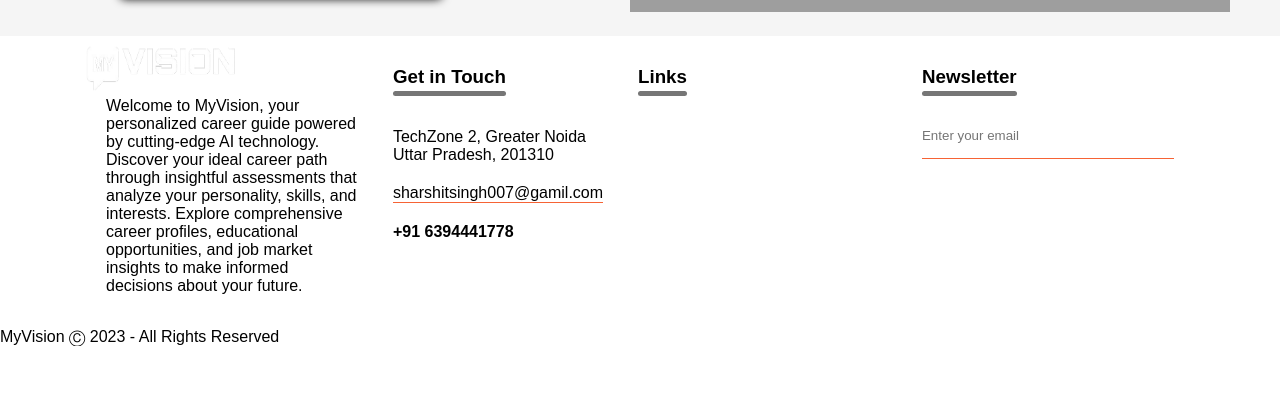
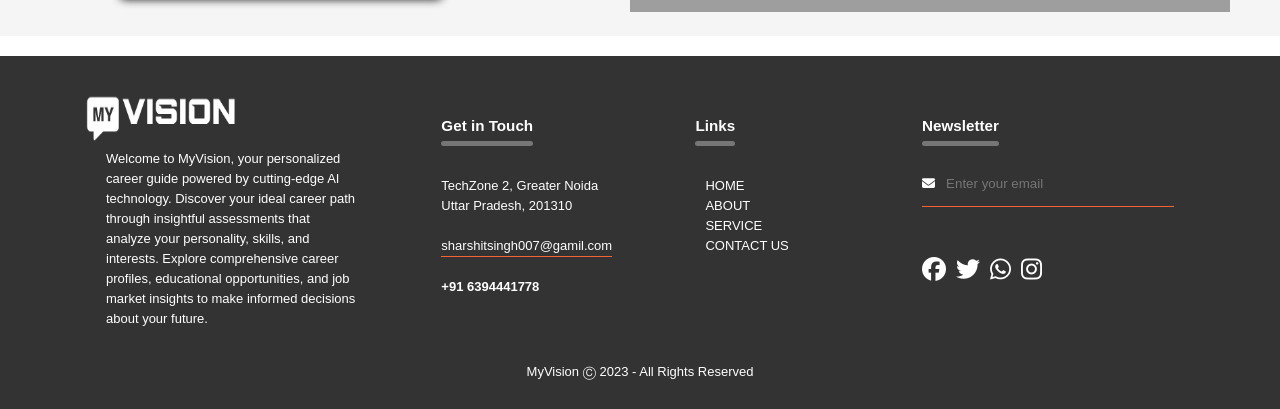
Before and after one commit to NancyAanchal/CareerArk, a React (Create React App) app: page / in a window 1280 px wide. Shown: the part 2918-3327 px from the top of the page. Before the commit the page ends 3264 px from the top, so only its background shows below. Built offline with nearby package versions, Linux system fonts and the light colour scheme; grey boxes are pictures that could not be loaded.

Commit message:
fixed footer

```diff
--- a/src/Home.jsx
+++ b/src/Home.jsx
@@ -282,7 +282,7 @@ const Home = () => {
             <img src="https://i0.wp.com/www.mindgroom.com/wp-content/uploads/2021/02/Mindgroom_career_counselling_1..gif?resize=426%2C300&ssl=1" alt="Career Guidance Image"/>
         </div>
     </section>
-    <div>
+    <footer>
 
         <div className="row">
             <div className="col">
@@ -300,31 +300,31 @@ const Home = () => {
             <div className="col">
                 <h3>Links <div className="bottom_line"><span></span></div></h3>
 
-                    <a href="">HOME</a>
-                    <a href="">ABOUT</a>
-                    <a href="">SERVICE</a>
-                    <a href="">CONTACT US</a>
+                    <ul><a href="">HOME</a></ul>
+                    <ul><a href="">ABOUT</a></ul>
+                    <ul><a href="">SERVICE</a></ul>
+                    <ul><a href="">CONTACT US</a></ul>
 
             </div>
             <div className="col">
                 <h3>Newsletter <div className="bottom_line"><span></span></div></h3>
                 <form>
-                    <ion-icon className="icon" name="mail"></ion-icon>
-                    <input type="email" placeholder="Enter your email" required/>
+                <i className="button__icon fas fa-envelope" ></i>
+                    <input type="email" placeholder="   Enter your email" required/>
                     <button type="submit"><ion-icon className="icon_right" name="arrow-round-forward"></ion-icon></button>
                 </form>
                 <div className="social_icons">
-                    <ion-icon className="social_icon" name="logo-facebook"></ion-icon>
-                    <ion-icon className="social_icon" name="logo-whatsapp"></ion-icon>
-                    <ion-icon className="social_icon" name="logo-twitter"></ion-icon>
-                    <ion-icon className="social_icon" name="logo-instagram"></ion-icon>
+                <i className="fa-brands fa-facebook" ></i>
+                <i className="fa-brands fa-twitter" ></i>
+                <i className="fa-brands fa-whatsapp" ></i>
+                <i className="fa-brands fa-instagram" ></i>
                 </div>
             </div>
         </div>
 
         <p className="copyright">MyVision Ⓒ 2023 - All Rights Reserved</p>
 
-    </div>
+    </footer>
 
 
     </>
--- a/src/assets/styles.css
+++ b/src/assets/styles.css
@@ -325,6 +325,15 @@ footer a:hover {
 .col form .icon {
     font-size: 18px;
     margin-right: 10px;
+}
+
+.social_icons i {
+    font-size: 24px;
+    margin-right: 10px;
+}
+
+.social_icons i:last-child {
+    margin-right: 0;
 }
 
 .col form input {
```
Also changed, not shown: 1 other file (tests, documents, lock files or other folders).
